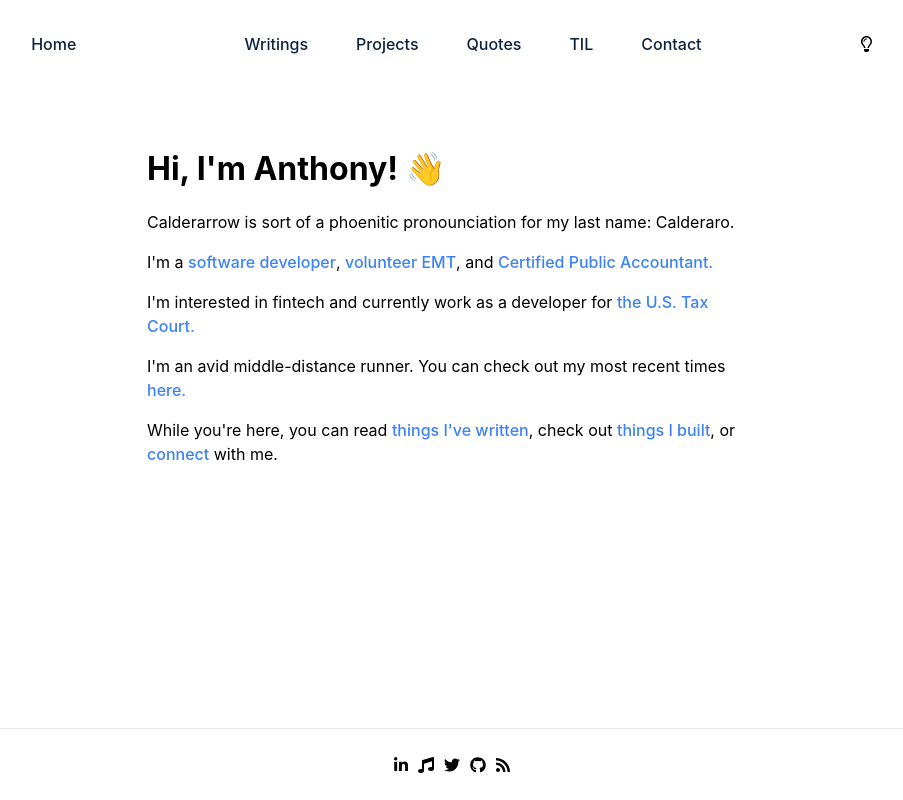
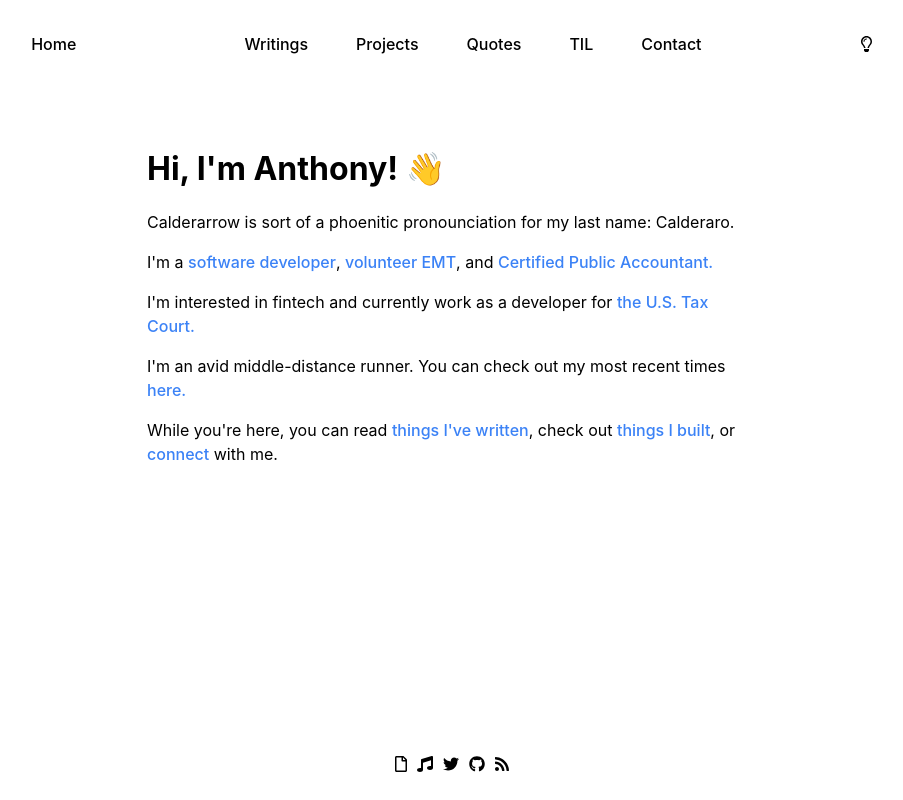
Before and after one commit to Anthony-Calderaro/calderarrow, a Next.js app: page / in a window 1280 px wide. Shown: the whole page, without its empty margins (193-1096 px from the left). Built offline with nearby package versions, Linux system fonts and the light colour scheme.

Commit message:
Updated themeing. Updated bottom icons.

```diff
--- a/components/Footer.js
+++ b/components/Footer.js
@@ -1,36 +1,49 @@
 import Link from 'next/link';
 import { FontAwesomeIcon } from '@fortawesome/react-fontawesome'
-import { faMusic, faRss } from '@fortawesome/free-solid-svg-icons'
+import { faMusic, faRss, faFileAlt } from '@fortawesome/free-solid-svg-icons'
+import { faFile } from '@fortawesome/free-regular-svg-icons'
+
 import { faLinkedinIn, faSpotify, faTwitter, faGithub,  } from '@fortawesome/free-brands-svg-icons'
 
+// Todo: Refactor all the module styles
 import footerStyles from '../styles/Footer.module.css';
-// Todo: Refactor all the module styles
+
+const icons = [
+  { icon: faFile,
+    link: 'https://gist.github.com/Anthony-Calderaro/6c41f8429a9dd395bf59362037c34d99',
+  },
+  { icon: faMusic,
+    link: '/writings/music',
+  },
+  { icon: faTwitter,
+    link: 'https://twitter.com/calderarrow',
+  },
+  { icon: faGithub,
+    link: 'https://github.com/Anthony-Calderaro',
+  },
+  { icon: faRss,
+    link: '/rss',
+  },
+];
+
+const IconLink = ({ iconDetails }) => {
+  const { icon, link } = iconDetails;
+  return (
+    <Link href={`${link}`}>
+      <a target='#' rel='noreferrer'>
+        <FontAwesomeIcon icon={icon} />
+      </a>
+    </Link>
+  )
+}
 
 const Footer = () => {
-  // Todo: make all links and a tags use target and rel
-  const currentYear = new Date().getFullYear();
   return (
     <footer className={footerStyles.footer}>
-      <div style={{ display: 'flex', justifyContent: 'center', width: '600px'}}>
-        {/* Todo: Add spotify
-        https://developer.spotify.com/console/get-users-currently-playing-track/?market=US&additional_types=
-         */}
+      <div className={footerStyles.icon_menu}>
+        {icons.map(iconDetails => <IconLink iconDetails={iconDetails} />)}
+
       </div>
-      <div className={footerStyles.icon_menu}>
-        <FontAwesomeIcon icon={faLinkedinIn} />
-        <FontAwesomeIcon icon={faMusic} />
-        <FontAwesomeIcon icon={faTwitter} />
-        <FontAwesomeIcon icon={faGithub} />
-        <FontAwesomeIcon icon={faRss} />
-        {/* Top tracks post w/ Profile */}
-      </div>
-      {/* Currently playing
-    // New line
-    Twitter icon
-    Github icon
-    Linkedin
-    RSS icon
-    */}
     </footer>
   );
 };
--- a/components/Header.js
+++ b/components/Header.js
@@ -1,4 +1,3 @@
-import { useState } from 'react';
 import Link from 'next/link';
 
 import { FontAwesomeIcon } from '@fortawesome/react-fontawesome'
@@ -12,10 +11,7 @@ const links = ['writings', 'projects', 'quotes', 'TIL', 'contact'];
 
 const LinkCategory = ({ category }) => <Link href={`/${category}`}><a className={headerStyles.link}>{category}</a></Link>;
 
-const Header = () => {
-  const [lightTheme, toggleTheme] = useState(true);
-/*Dark  Todo: Text color: 156,163,175
-light: 156,163,175*/
+const Header = ({ theme, toggleTheme }) => {
   return (
     <div className={headerStyles.headerContainer}>
       <div className={headerStyles.linkContainer}>
@@ -28,8 +24,8 @@ light: 156,163,175*/
         {links.map((category, i) => <LinkCategory category={category} key={i} />)}
       </div>
 
-      <div className={headerStyles.iconContainer} onClick={() => toggleTheme(!lightTheme)}>
-          <FontAwesomeIcon icon={lightTheme ? Light : Dark} />
+      <div className={headerStyles.iconContainer} onClick={toggleTheme}>
+          <FontAwesomeIcon icon={theme ? Light : Dark} />
       </div>
 
     </div>
--- a/pages/_app.js
+++ b/pages/_app.js
@@ -1,14 +1,17 @@
+import { useState } from 'react';
+import { useRouter } from 'next/router';
 import Head from 'next/head'
-import '../styles/globals.css'
 
 import Footer from '../components/Footer';
 import Header from '../components/Header';
-import { useRouter } from 'next/router';
+
+import '../styles/globals.css'
 
 function MyApp({ Component, pageProps }) {
   const router = useRouter();
   const { pathname } = router;
 
+  const [lightTheme, toggleTheme] = useState(true);
   const pageTitle = () => {
     const pathnames = ['/writings', '/projects', '/contact']
     if (pathname === '/') {
@@ -30,14 +33,14 @@ function MyApp({ Component, pageProps }) {
 
       </Head>
 
-      <div className='container'>
+      <div className={`container ${lightTheme ? '' : 'dark'}`}>
 
-        <Header />
+        <Header theme={lightTheme} toggleTheme={() => toggleTheme(!lightTheme)} />
 
         <main>
           <Component {...pageProps} />
         </main>
-
+{/* Todo: This probably looks bad on mobile. If so, move it to the end of whatever main content there is. */}
         <Footer />
 
       </div>
--- /dev/null
+++ b/pages/writings/music.js
@@ -0,0 +1,5 @@
+import MusicPage from '../../components/MusicPage/MusicPage';
+
+export default function Music() {
+  return <MusicPage />;
+}
--- a/styles/Footer.module.css
+++ b/styles/Footer.module.css
@@ -1,7 +1,6 @@
 .footer {
   width: 100%;
   height: 9vh;
-  border-top: 1px solid #eaeaea;
   display: flex;
   flex-direction: column;
   justify-content: center;
@@ -26,6 +25,6 @@
 }
 .icon_menu svg {
   margin-left: 10px;
-  /* color: #e5e7eb; */
   font-size: 16px;
+  cursor: pointer;
 }
--- a/styles/Header.module.css
+++ b/styles/Header.module.css
@@ -29,7 +29,6 @@
   justify-content: space-around;
   align-items: center;
   text-transform: capitalize;
-  color: #0c2340;
   border-bottom: 1px solid transparent;
 }
 
--- a/styles/globals.css
+++ b/styles/globals.css
@@ -28,4 +28,14 @@ main {
   flex-direction: column;
   justify-content: center;
   align-items: center;
+  background: white;
+  color: black;
 }
+
+.container.dark {
+  background: black !important;
+  color: white !important;
+  /* Todo: 156,163,175 for lighter text */
+  /*Dark  Todo: Text color: 156,163,175
+light: 156,163,175*/
+}
```
Also changed, not shown: components/MusicPage/MusicPage.js (added, +14 -0 lines), components/MusicPage/MusicPage.module.css (added).
